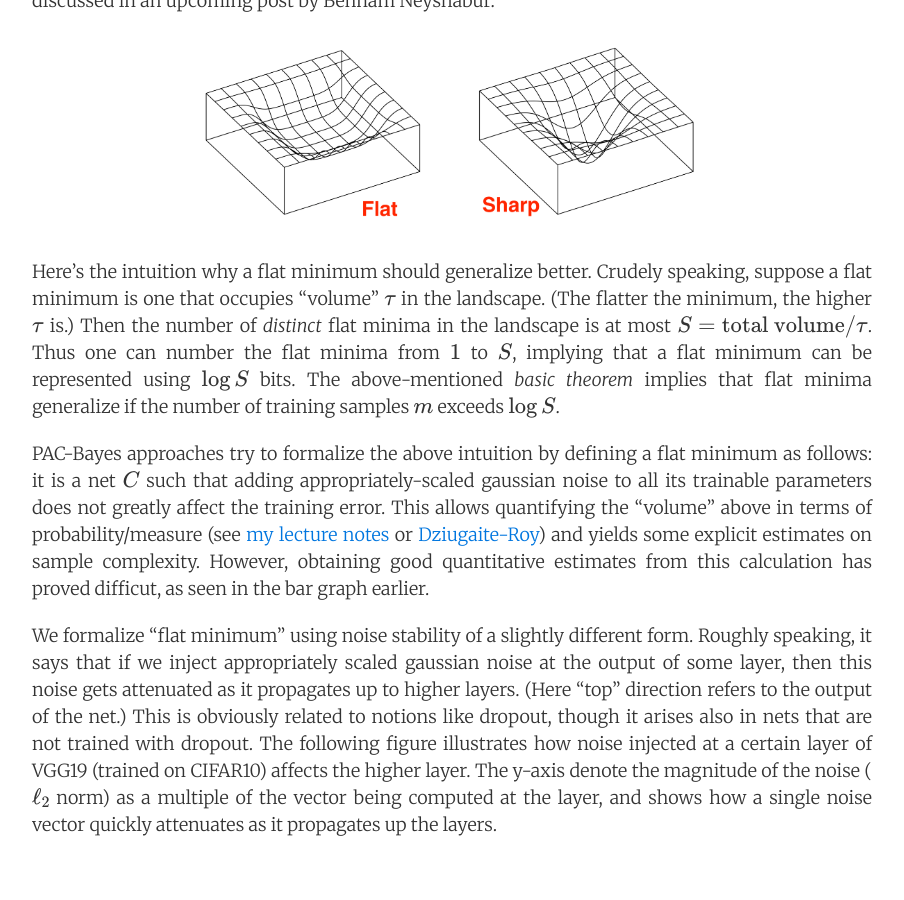
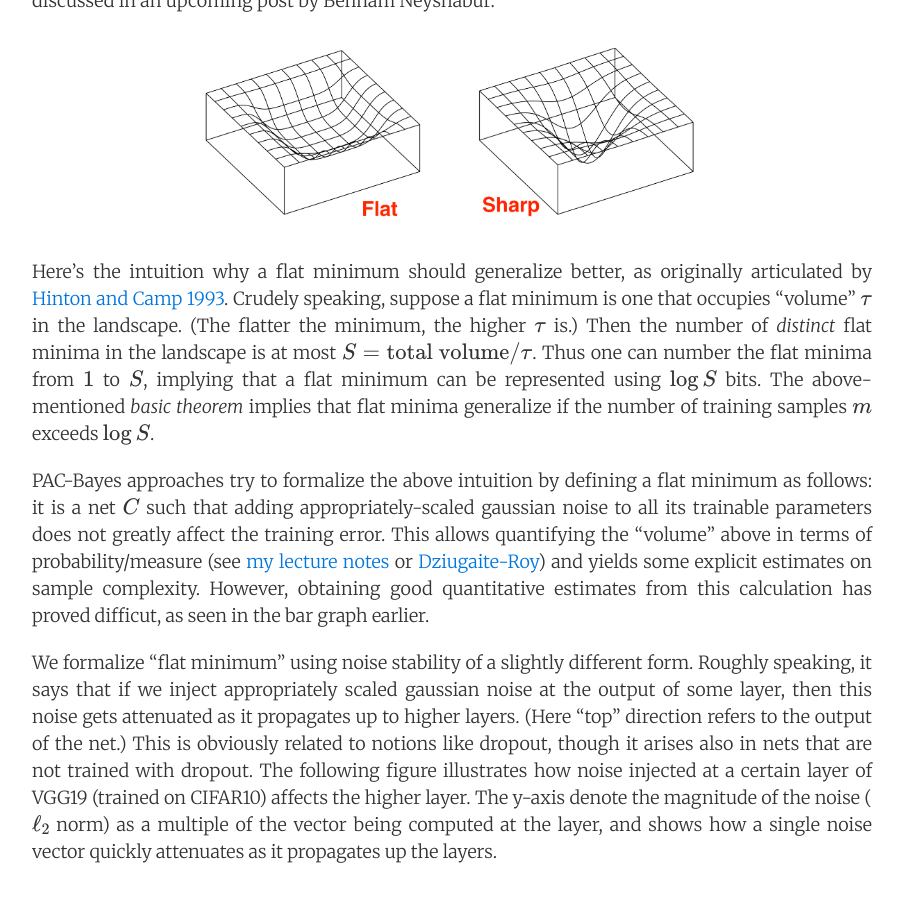
Before and after one commit to offconvex/offconvex.github.io, a Jekyll site: the page built from _posts/2018-02-20-generalization2.md, in a window 1280 px wide and 900 px high, scrolled down 2214 px. Shown: the whole window, without its empty margins (188-1092 px from the left). Built offline with Jekyll 4.4.1, drawn with Linux system fonts in a browser that asks for light colours; nearby versions of some CDN libraries; formulas are drawn with MathJax 3; comment, search, counter and statistics services are not loaded.

Commit message:
Update 2018-02-20-generalization2.md

```diff
--- a/_posts/2018-02-20-generalization2.md
+++ b/_posts/2018-02-20-generalization2.md
@@ -37,7 +37,7 @@ Modern generalization results can be seen as proceeding via some formalization o
 </p>
 
 
-Here's the intuition why a flat minimum should generalize better. Crudely speaking, suppose a flat minimum is one that occupies "volume" $\tau$ in the landscape. (The flatter the minimum, the higher $\tau$ is.)  Then the number of *distinct* flat minima in the landscape is at most $S =\text{total volume}/\tau$. Thus one can number the flat minima from $1$ to $S$, implying that a flat minimum can be represented using $\log S$ bits.  The above-mentioned *basic theorem* implies that flat minima generalize if the number of training samples $m$ exceeds $\log S$.
+Here's the intuition why a flat minimum should generalize better, as originally articulated by [Hinton and Camp 1993](http://www.cs.toronto.edu/~fritz/absps/colt93.pdf). Crudely speaking, suppose a flat minimum is one that occupies "volume" $\tau$ in the landscape. (The flatter the minimum, the higher $\tau$ is.)  Then the number of *distinct* flat minima in the landscape is at most $S =\text{total volume}/\tau$. Thus one can number the flat minima from $1$ to $S$, implying that a flat minimum can be represented using $\log S$ bits.  The above-mentioned *basic theorem* implies that flat minima generalize if the number of training samples $m$ exceeds $\log S$.
 
 PAC-Bayes approaches try to formalize the above intuition by defining a flat minimum as follows: it is a net $C$ such that adding appropriately-scaled gaussian noise to all its trainable parameters does not greatly affect the training error. This allows quantifying the "volume" above in terms of probability/measure (see
 [my lecture notes](http://www.cs.princeton.edu/courses/archive/fall17/cos597A/lecnotes/generalize.pdf) or [Dziugaite-Roy](https://arxiv.org/abs/1703.11008)) and yields some explicit estimates on sample complexity.  However, obtaining good quantitative estimates from this calculation has proved difficut, as seen in the bar graph earlier.
```
